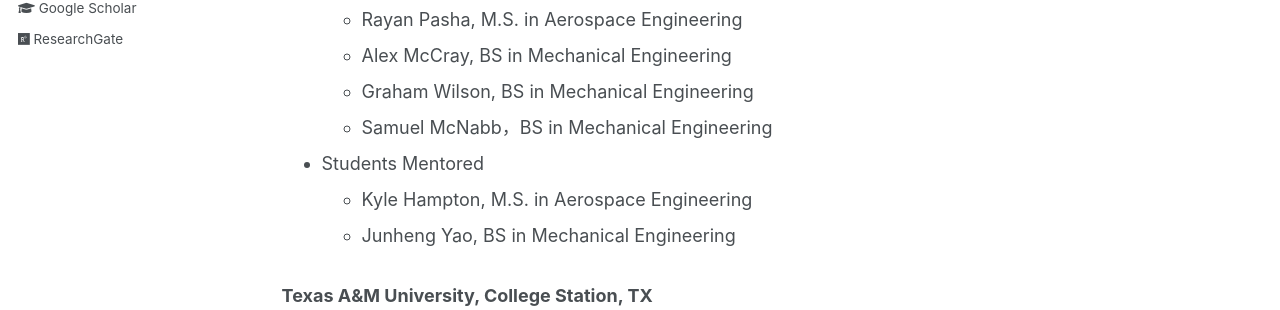
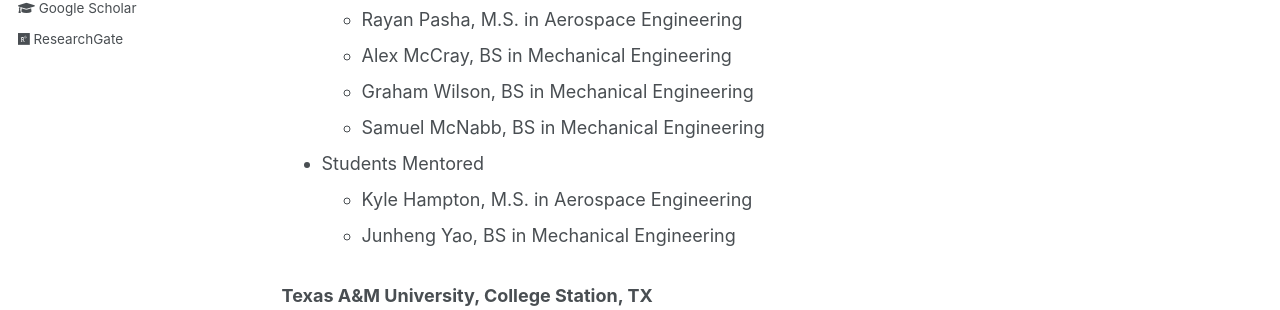
Before and after one commit to Muhao-Chen/muhao-chen.github.io, a Jekyll site: the page built from _pages/teaching.md, in a window 1280 px wide and 1197 px high. Shown: the part 495-805 px from the top of the window. Built offline with Jekyll 4.4.1, drawn with Linux system fonts in a browser that asks for light colours.

```diff
--- a/_pages/teaching.md
+++ b/_pages/teaching.md
@@ -20,7 +20,7 @@ toc: true
     * Rayan Pasha, M.S. in Aerospace Engineering
     * Alex McCray, BS in Mechanical Engineering
     * Graham Wilson, BS in Mechanical Engineering
-    * Samuel McNabb，BS in Mechanical Engineering
+    * Samuel McNabb, BS in Mechanical Engineering
 - Students Mentored
     * Kyle Hampton, M.S. in Aerospace Engineering
     * Junheng Yao, BS in Mechanical Engineering
```
